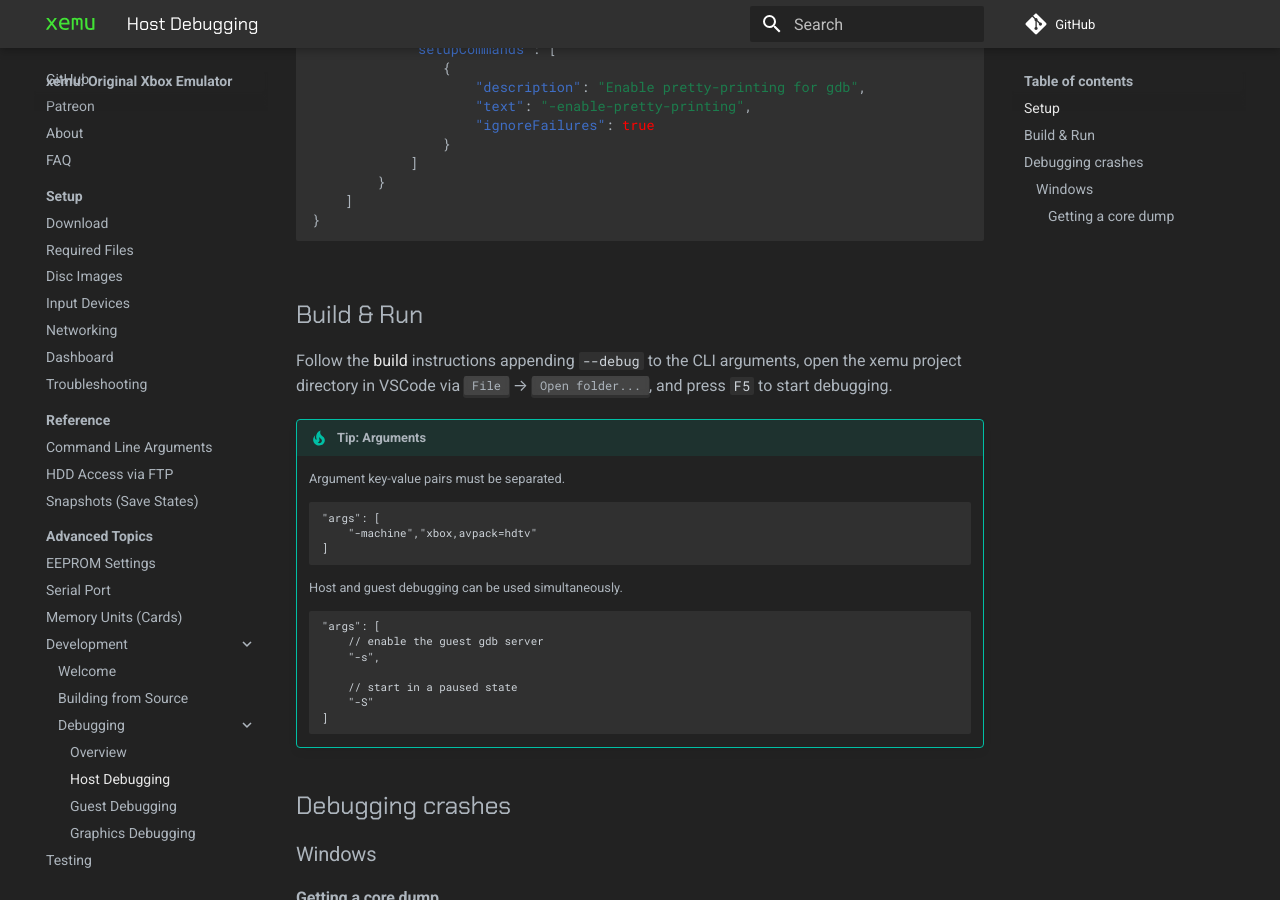
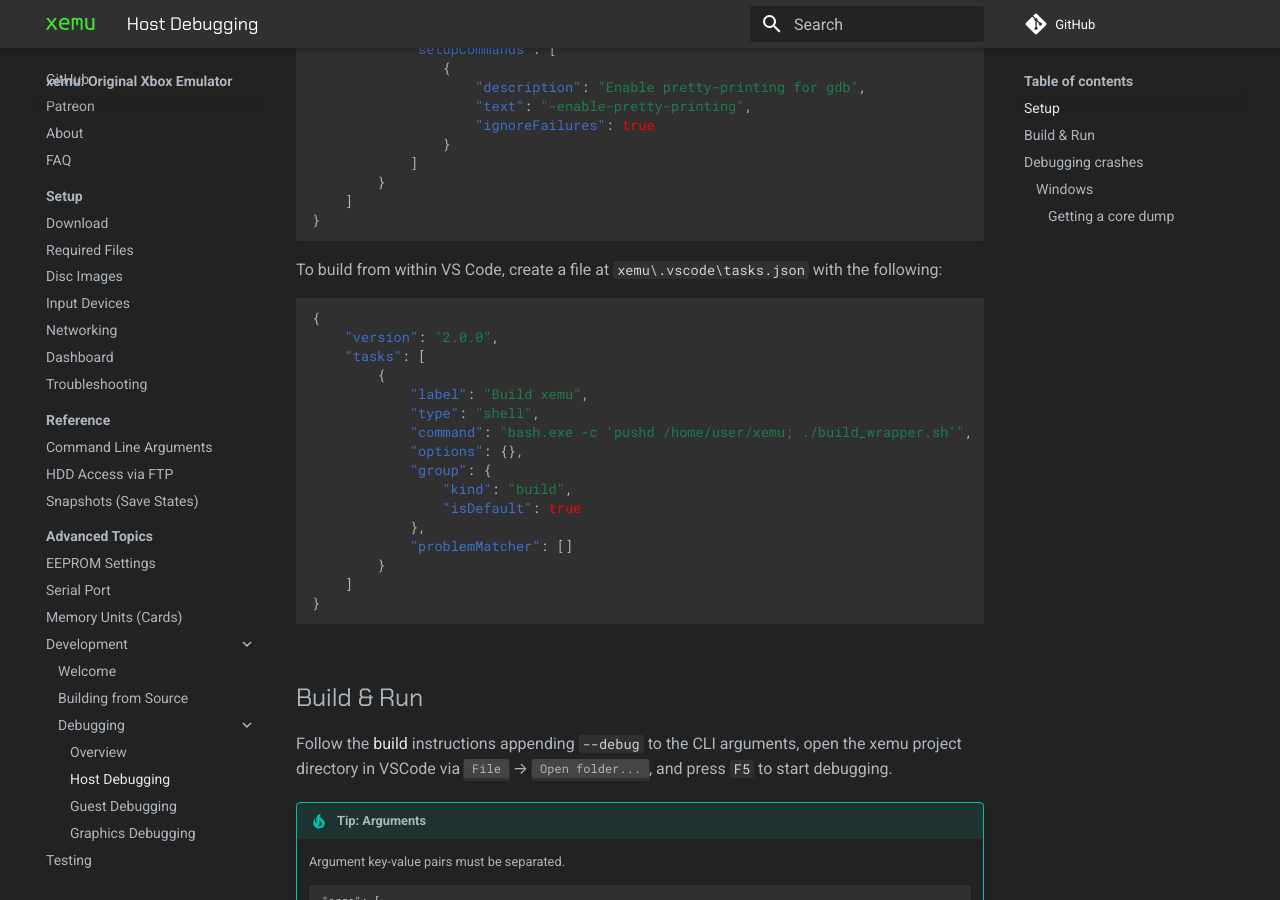
Before and after one commit to xemu-project/xemu-website, an MkDocs documentation site: the page built from docs/docs/dev/debug/host.md, in a window 1280 px wide and 900 px high, scrolled down 980 px. Built offline with MkDocs 1.6.1 and Material for MkDocs 9.7.7, drawn with Linux system fonts in a browser that asks for light colours; comment, search, counter and statistics services are not loaded.

Commit message:
Add notes on how to trigger build from within VS Code

````diff
--- a/docs/docs/dev/debug/host.md
+++ b/docs/docs/dev/debug/host.md
@@ -37,6 +37,27 @@ Install [VSCode](https://code.visualstudio.com/download){target=_blank} and the
                         "ignoreFailures": true
                     }
                 ]
+            }
+        ]
+    }
+    ```
+
+    To build from within VS Code, create a file at `xemu\.vscode\tasks.json` with the following:
+
+    ```json
+    {
+        "version": "2.0.0",
+        "tasks": [
+            {
+                "label": "Build xemu",
+                "type": "shell",
+                "command": "bash.exe -c 'pushd /home/user/xemu; ./build_wrapper.sh'",
+                "options": {},
+                "group": {
+                    "kind": "build",
+                    "isDefault": true
+                },
+                "problemMatcher": []
             }
         ]
     }
````
